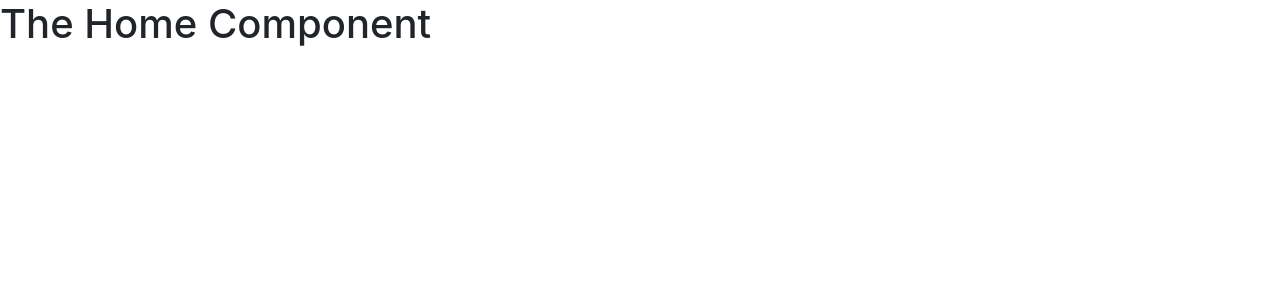
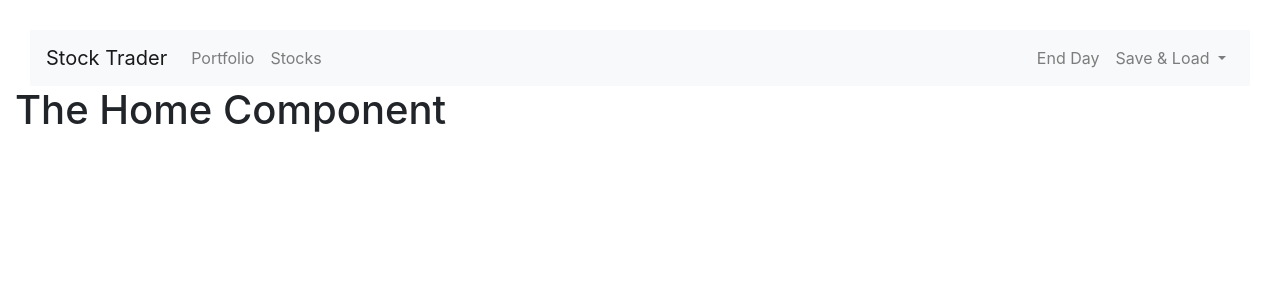
Before and after one commit to MaxDrljic/Stock-Trader, a Vue app: page / in a window 1280 px wide. Shown: the top 300 px of the page. Built offline with nearby package versions, Linux system fonts and the light colour scheme.

Commit message:
Header and navigation

```diff
--- a/src/App.vue
+++ b/src/App.vue
@@ -1,11 +1,22 @@
 <template>
   <div id="container">
-    <router-view></router-view>
+    <app-header></app-header>
+    <div class="row">
+      <div class="col-xs-12">
+        <router-view></router-view>
+      </div>
+    </div>
   </div>
 </template>
 
 <script>
-export default {};
+import Header from "./components/Header.vue";
+
+export default {
+  components: {
+    appHeader: Header
+  }
+};
 </script>
 
 <style>
@@ -17,4 +28,8 @@
   color: #2c3e50;
   margin-top: 60px;
 }
+
+body {
+  padding: 30px;
+}
 </style>
--- a/src/components/Header.vue
+++ b/src/components/Header.vue
@@ -1,5 +1,44 @@
 <template>
-  <h1>The Header Component</h1>
+  <nav class="navbar navbar-expand-lg navbar-light bg-light">
+    <router-link to="/" class="navbar-brand">Stock Trader</router-link>
+
+    <div class="collapse navbar-collapse">
+      <ul class="navbar-nav mr-auto">
+        <router-link to="/portfolio" activeClass="active" tag="li">
+          <a class="nav-link">Portfolio</a>
+        </router-link>
+        <router-link to="/stocks" activeClass="active" tag="li">
+          <a class="nav-link">Stocks</a>
+        </router-link>
+      </ul>
+      <ul class="nav navbar-nav navbar-right">
+        <li>
+          <a href="#" class="nav-link">End Day</a>
+        </li>
+        <li class="dropdown">
+          <a
+            href="#"
+            class="dropdown-toggle nav-link"
+            data-toggle="dropdown"
+            role="button"
+            aria-haspopup="true"
+            aria-expanded="false"
+          >
+            Save & Load
+            <span class="caret"></span>
+          </a>
+          <ul class="dropdown-menu">
+            <li>
+              <a href="#" class="nav-link">Save Data</a>
+            </li>
+            <li>
+              <a href="#" class="nav-link">Load Data</a>
+            </li>
+          </ul>
+        </li>
+      </ul>
+    </div>
+  </nav>
 </template>
 
 <script>
```
